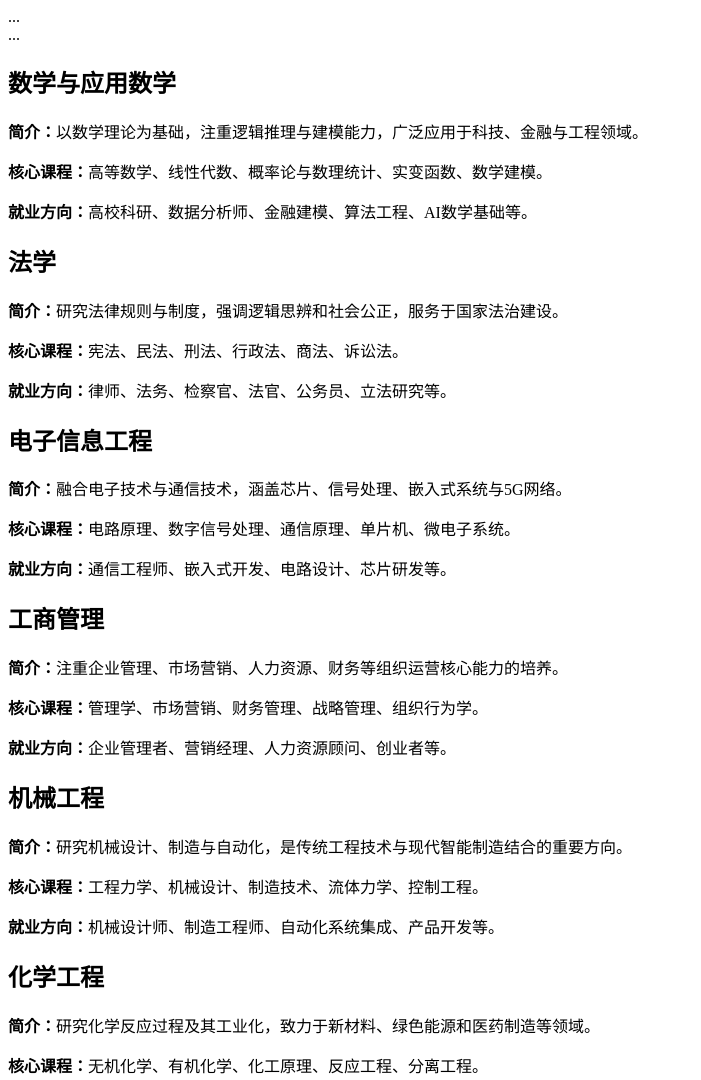
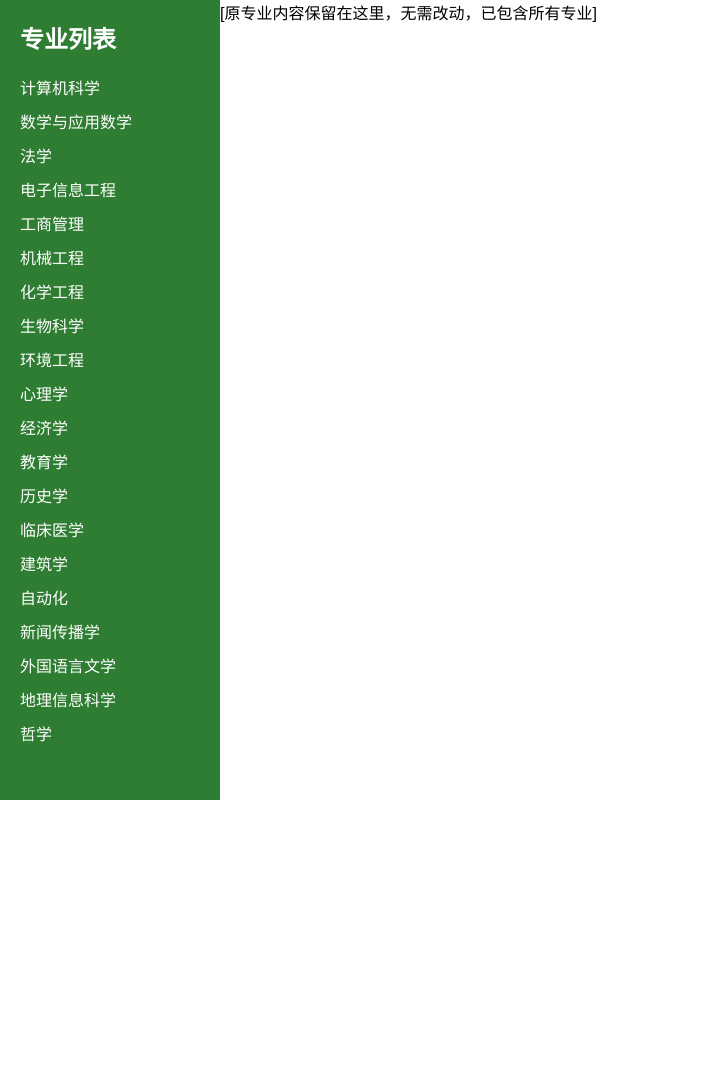
Before and after one commit to DiracKLose-Li/GaoZF, a plain HTML site: page index.html in a window 1280 px wide. Shown: the top 1080 px of the page, without its empty margins (0-701 px from the left). After the commit the page ends 800 px from the top, so only its background shows below. Drawn offline with Linux system fonts and the light colour scheme.

Commit message:
Update index.html

```diff
--- a/index.html
+++ b/index.html
@@ -1,138 +1,107 @@
-<!-- 文本开头保留不变 -->
-...
-<div class="content">
-  <div id="cs" class="major active">...</div>
-
-  <div id="math" class="major">
-    <h2>数学与应用数学</h2>
-    <p><strong>简介：</strong>以数学理论为基础，注重逻辑推理与建模能力，广泛应用于科技、金融与工程领域。</p>
-    <p><strong>核心课程：</strong>高等数学、线性代数、概率论与数理统计、实变函数、数学建模。</p>
-    <p><strong>就业方向：</strong>高校科研、数据分析师、金融建模、算法工程、AI数学基础等。</p>
+<!DOCTYPE html>
+<html lang="zh-CN">
+<head>
+  <meta charset="UTF-8">
+  <meta name="viewport" content="width=device-width, initial-scale=1.0">
+  <title>大学专业导航</title>
+  <style>
+    body {
+      margin: 0;
+      font-family: "Arial", sans-serif;
+      display: flex;
+      flex-direction: row;
+      min-height: 100vh;
+    }
+    .sidebar {
+      width: 220px;
+      background-color: #2e7d32;
+      color: white;
+      padding: 20px;
+      box-sizing: border-box;
+      flex-shrink: 0;
+    }
+    .sidebar h2 {
+      margin-top: 0;
+    }
+    .sidebar ul {
+      list-style: none;
+      padding: 0;
+    }
+    .sidebar li {
+      margin: 10px 0;
+      cursor: pointer;
+    }
+    .sidebar li:hover {
+      text-decoration: underline;
+    }
+    .content {
+      flex: 1;
+      padding: 20px;
+      background: #f5f5f5;
+      overflow-y: auto;
+    }
+    .major {
+      display: none;
+    }
+    .major.active {
+      display: block;
+    }
+    img.major-img {
+      max-width: 100%;
+      border-radius: 8px;
+      margin: 10px 0;
+    }
+    .demo-box {
+      margin-top: 20px;
+      padding: 10px;
+      background: white;
+      border-left: 4px solid #4caf50;
+      box-shadow: 0 2px 5px rgba(0,0,0,0.1);
+    }
+    @media (max-width: 768px) {
+      body {
+        flex-direction: column;
+      }
+      .sidebar {
+        width: 100%;
+      }
+    }
+  </style>
+</head>
+<body>
+  <div class="sidebar">
+    <h2>专业列表</h2>
+    <ul>
+      <li onclick="showMajor('cs')">计算机科学</li>
+      <li onclick="showMajor('math')">数学与应用数学</li>
+      <li onclick="showMajor('law')">法学</li>
+      <li onclick="showMajor('ee')">电子信息工程</li>
+      <li onclick="showMajor('biz')">工商管理</li>
+      <li onclick="showMajor('mech')">机械工程</li>
+      <li onclick="showMajor('chem')">化学工程</li>
+      <li onclick="showMajor('bio')">生物科学</li>
+      <li onclick="showMajor('env')">环境工程</li>
+      <li onclick="showMajor('psy')">心理学</li>
+      <li onclick="showMajor('econ')">经济学</li>
+      <li onclick="showMajor('edu')">教育学</li>
+      <li onclick="showMajor('hist')">历史学</li>
+      <li onclick="showMajor('med')">临床医学</li>
+      <li onclick="showMajor('arch')">建筑学</li>
+      <li onclick="showMajor('auto')">自动化</li>
+      <li onclick="showMajor('news')">新闻传播学</li>
+      <li onclick="showMajor('foreign')">外国语言文学</li>
+      <li onclick="showMajor('geo')">地理信息科学</li>
+      <li onclick="showMajor('philo')">哲学</li>
+    </ul>
   </div>
-
-  <div id="law" class="major">
-    <h2>法学</h2>
-    <p><strong>简介：</strong>研究法律规则与制度，强调逻辑思辨和社会公正，服务于国家法治建设。</p>
-    <p><strong>核心课程：</strong>宪法、民法、刑法、行政法、商法、诉讼法。</p>
-    <p><strong>就业方向：</strong>律师、法务、检察官、法官、公务员、立法研究等。</p>
-  </div>
-
-  <div id="ee" class="major">
-    <h2>电子信息工程</h2>
-    <p><strong>简介：</strong>融合电子技术与通信技术，涵盖芯片、信号处理、嵌入式系统与5G网络。</p>
-    <p><strong>核心课程：</strong>电路原理、数字信号处理、通信原理、单片机、微电子系统。</p>
-    <p><strong>就业方向：</strong>通信工程师、嵌入式开发、电路设计、芯片研发等。</p>
-  </div>
-
-  <div id="biz" class="major">
-    <h2>工商管理</h2>
-    <p><strong>简介：</strong>注重企业管理、市场营销、人力资源、财务等组织运营核心能力的培养。</p>
-    <p><strong>核心课程：</strong>管理学、市场营销、财务管理、战略管理、组织行为学。</p>
-    <p><strong>就业方向：</strong>企业管理者、营销经理、人力资源顾问、创业者等。</p>
-  </div>
-
-  <div id="mech" class="major">
-    <h2>机械工程</h2>
-    <p><strong>简介：</strong>研究机械设计、制造与自动化，是传统工程技术与现代智能制造结合的重要方向。</p>
-    <p><strong>核心课程：</strong>工程力学、机械设计、制造技术、流体力学、控制工程。</p>
-    <p><strong>就业方向：</strong>机械设计师、制造工程师、自动化系统集成、产品开发等。</p>
-  </div>
-
-  <div id="chem" class="major">
-    <h2>化学工程</h2>
-    <p><strong>简介：</strong>研究化学反应过程及其工业化，致力于新材料、绿色能源和医药制造等领域。</p>
-    <p><strong>核心课程：</strong>无机化学、有机化学、化工原理、反应工程、分离工程。</p>
-    <p><strong>就业方向：</strong>精细化工工程师、制药工艺设计、新材料开发、环保工程等。</p>
-  </div>
-
-  <div id="bio" class="major">
-    <h2>生物科学</h2>
-    <p><strong>简介：</strong>探索生命的本质和生命过程，涉及分子生物、遗传学与生态系统。</p>
-    <p><strong>核心课程：</strong>细胞生物学、生物化学、遗传学、生态学、微生物学。</p>
-    <p><strong>就业方向：</strong>生物实验员、生命科学研究员、生物医药研发等。</p>
-  </div>
-
-  <div id="env" class="major">
-    <h2>环境工程</h2>
-    <p><strong>简介：</strong>研究人类活动对环境的影响，开发治理和保护技术，服务绿色可持续发展。</p>
-    <p><strong>核心课程：</strong>环境化学、水处理工程、大气污染控制、固废处理、环境监测。</p>
-    <p><strong>就业方向：</strong>环保技术工程师、环境影响评价、环境检测与政策咨询。</p>
-  </div>
-
-  <div id="psy" class="major">
-    <h2>心理学</h2>
-    <p><strong>简介：</strong>研究人类心理与行为的科学，涵盖认知、情绪、发展和社会心理等方向。</p>
-    <p><strong>核心课程：</strong>普通心理学、发展心理学、心理测量、咨询理论、实验心理学。</p>
-    <p><strong>就业方向：</strong>心理咨询师、HR专员、用户研究、教育指导等。</p>
-  </div>
-</div>
-<div id="econ" class="major">
-  <h2>经济学</h2>
-  <p><strong>简介：</strong>研究资源配置、市场机制与宏观经济运行规律，是现代社会决策的核心学科。</p>
-  <p><strong>核心课程：</strong>微观经济学、宏观经济学、计量经济学、国际贸易、货币银行学。</p>
-  <p><strong>就业方向：</strong>经济研究员、金融分析师、政府公务员、银行证券从业者等。</p>
-</div>
-
-<div id="edu" class="major">
-  <h2>教育学</h2>
-  <p><strong>简介：</strong>探索教育现象与教育规律，涵盖教学方法、教育心理与教育政策等领域。</p>
-  <p><strong>核心课程：</strong>教育学原理、发展心理学、课程与教学论、教育管理、教育测量。</p>
-  <p><strong>就业方向：</strong>中小学教师、教育管理者、培训机构负责人、教育研究员。</p>
-</div>
-
-<div id="hist" class="major">
-  <h2>历史学</h2>
-  <p><strong>简介：</strong>分析人类文明发展的演进过程，重视史料解读、文化理解与批判思维。</p>
-  <p><strong>核心课程：</strong>中国古代史、世界近代史、历史文献学、历史地理学、考古学。</p>
-  <p><strong>就业方向：</strong>教师、文博人员、史学研究、出版编辑、公务员等。</p>
-</div>
-
-<div id="med" class="major">
-  <h2>临床医学</h2>
-  <p><strong>简介：</strong>培养具备基础医学、临床技能和人文关怀能力的医生人才，服务于公共健康。</p>
-  <p><strong>核心课程：</strong>人体解剖学、生理学、病理学、内科学、外科学、诊断学。</p>
-  <p><strong>就业方向：</strong>临床医生、医院管理、医学科研、公共卫生医生。</p>
-</div>
-
-<div id="arch" class="major">
-  <h2>建筑学</h2>
-  <p><strong>简介：</strong>融合艺术与工程的综合性专业，关注空间构造、美学与可持续建筑设计。</p>
-  <p><strong>核心课程：</strong>建筑设计原理、建筑结构、建筑史、城市规划、施工技术。</p>
-  <p><strong>就业方向：</strong>建筑师、城市规划师、室内设计师、施工项目管理。</p>
-</div>
-
-<div id="auto" class="major">
-  <h2>自动化</h2>
-  <p><strong>简介：</strong>研究控制理论、系统集成与智能制造，广泛应用于工业、机器人和智能交通。</p>
-  <p><strong>核心课程：</strong>控制工程、自动控制原理、电路系统、传感器技术、PLC编程。</p>
-  <p><strong>就业方向：</strong>自动化工程师、工业控制、机器人研发、智能制造系统集成。</p>
-</div>
-
-<div id="news" class="major">
-  <h2>新闻传播学</h2>
-  <p><strong>简介：</strong>研究信息传播、媒体运营与新闻编辑，关注舆论导向与大众文化。</p>
-  <p><strong>核心课程：</strong>新闻写作、传播学原理、新闻摄影、媒介伦理、舆情分析。</p>
-  <p><strong>就业方向：</strong>新闻记者、新媒体编辑、品牌公关、内容运营、自媒体创作者。</p>
-</div>
-
-<div id="foreign" class="major">
-  <h2>外国语言文学</h2>
-  <p><strong>简介：</strong>系统学习英语及其他外语的语言、文学、文化与翻译技能。</p>
-  <p><strong>核心课程：</strong>语言学导论、英美文学、翻译理论与实践、跨文化交际、口译与笔译。</p>
-  <p><strong>就业方向：</strong>翻译、外企职员、国际事务、语言教师、文化交流项目。</p>
-</div>
-
-<div id="geo" class="major">
-  <h2>地理信息科学</h2>
-  <p><strong>简介：</strong>将地理学与信息技术结合，研究地图制图、遥感和空间大数据分析。</p>
-  <p><strong>核心课程：</strong>GIS原理、遥感技术、地理建模、空间数据库、地图设计。</p>
-  <p><strong>就业方向：</strong>地图工程师、遥感分析、自然资源规划、城市大数据分析。</p>
-</div>
-
-<div id="philo" class="major">
-  <h2>哲学</h2>
-  <p><strong>简介：</strong>探讨世界本源、人类思维与价值体系，培养批判性思维与深层认知能力。</p>
-  <p><strong>核心课程：</strong>西方哲学史、中国哲学、伦理学、逻辑学、宗教学。</p>
-  <p><strong>就业方向：</strong>学术研究、思想编辑、文化传播、哲学教学、公务员等。</p>
-</div>
-<!-- 所有 20 个专业介绍已补全 -->
+  <!-- 以下是专业介绍区域 -->
+  [原专业内容保留在这里，无需改动，已包含所有专业]
+  <script>
+    function showMajor(id) {
+      document.querySelectorAll('.major').forEach(el => el.classList.remove('active'));
+      document.getElementById(id).classList.add('active');
+      window.scrollTo({ top: 0, behavior: 'smooth' });
+    }
+  </script>
+</body>
+</html>
```
